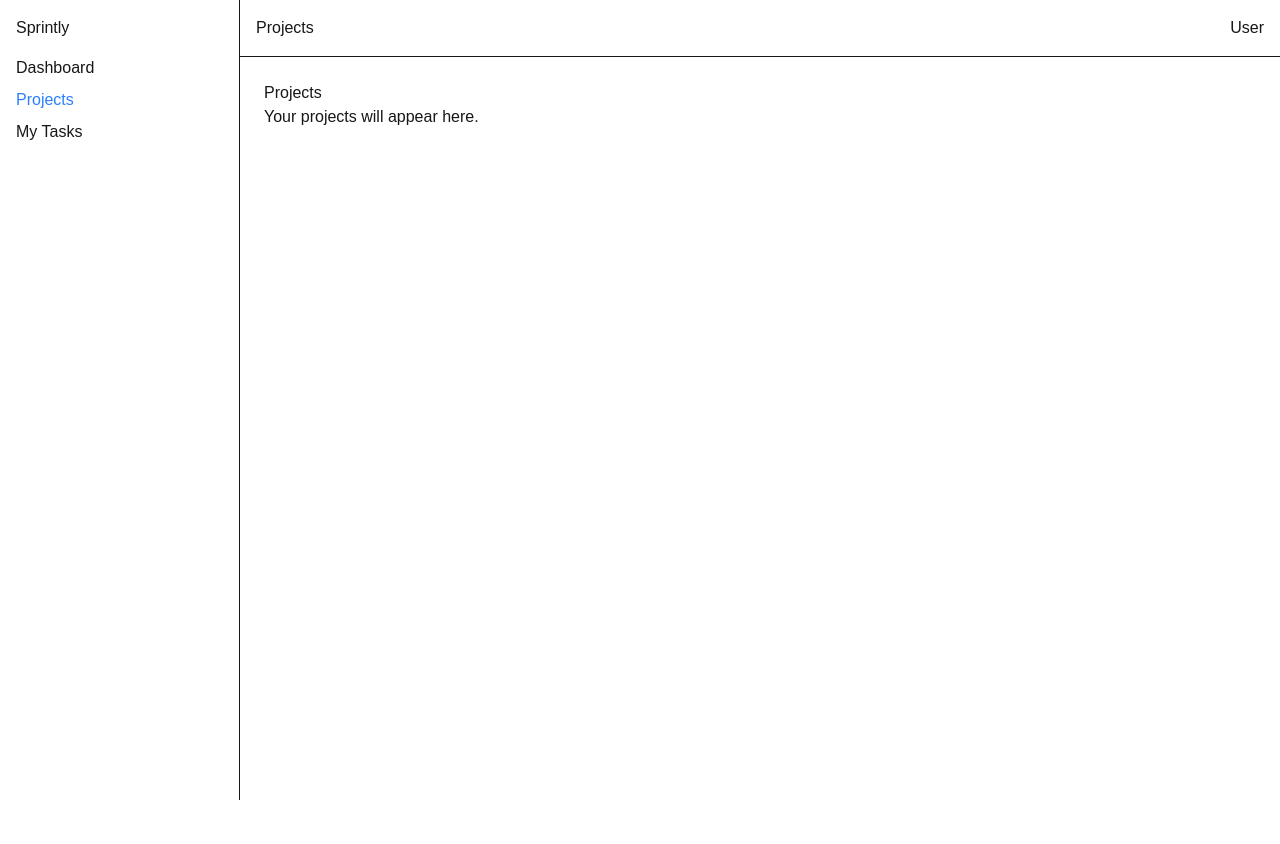
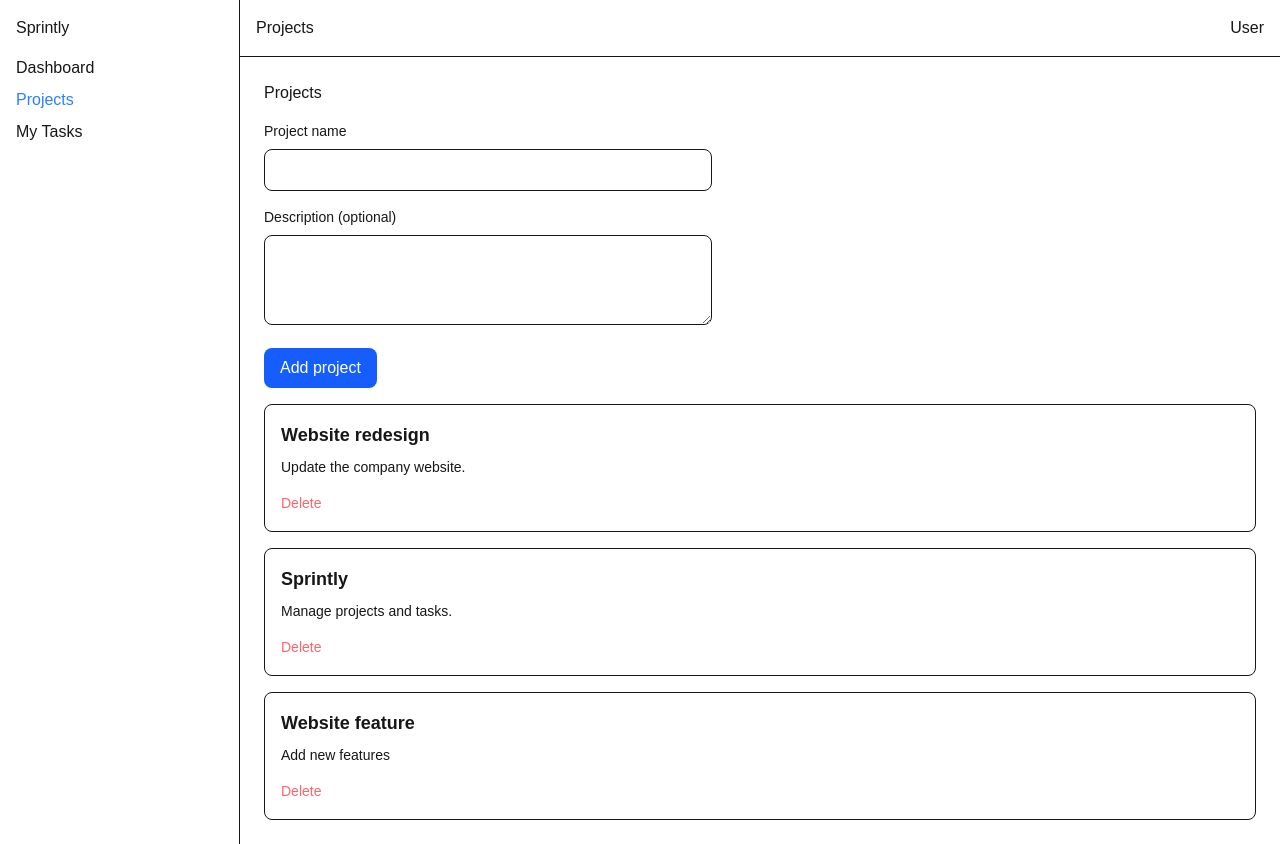
Before and after one commit to Delax3144/sprintly, a Next.js app: page /projects in a window 1280 px wide. Before the commit the page ends 800 px from the top, so only its background shows below. Built offline with nearby package versions, Linux system fonts and the light colour scheme.

Commit message:
feat: add project creation and deletion with form validation

```diff
--- a/app/(dashboard)/projects/page.tsx
+++ b/app/(dashboard)/projects/page.tsx
@@ -1,8 +1,124 @@
+"use client";
+
+import { useState, type FormEvent } from "react";
+import ProjectCard from "@/components/projects/ProjectCard";
+
+const initialProjects = [
+  {
+    id: "1",
+    title: "Website redesign",
+    description: "Update the company website.",
+  },
+  {
+    id: "2",
+    title: "Sprintly",
+    description: "Manage projects and tasks.",
+  },
+  {
+    id: "3",
+    title: "Website feature",
+    description: "Add new features"
+  }
+];
+
 export default function ProjectsPage() {
-  return (
-    <div>
-      <h1>Projects</h1>
-      <p>Your projects will appear here.</p>
-    </div>
-  );
+    const [projects, setProjects] = useState(initialProjects);
+    const [title, setTitle] = useState("");
+    const [description, setDescription] = useState("");
+    const [titleError, setTitleError] = useState("");
+
+    function handleAddProject(event: FormEvent<HTMLFormElement>) {
+        event.preventDefault();
+
+        const trimmedTitle = title.trim();
+        const trimmedDescription = description.trim();
+
+        if (trimmedTitle === "") {
+            setTitleError("Enter a project name.");
+            return;
+        }
+
+        setTitleError("");
+
+        const newProject = {
+            id: crypto.randomUUID(),
+            title: trimmedTitle,
+            description: trimmedDescription,
+        };
+
+        setProjects((currentProjects) => [
+            ...currentProjects,
+            newProject,
+        ]);
+        setTitle("");
+        setDescription("");
+    }
+
+    function handleDeleteProject(id: string) {
+        setProjects((currentProjects) =>
+            currentProjects.filter((project) => project.id !== id)
+        );
+    }
+
+    return (
+        <div>
+            <h1>Projects</h1>
+
+            <form
+                onSubmit={handleAddProject}
+                className="mt-4 flex max-w-md flex-col gap-4"
+            >
+                <label className="block">
+                    <span className="mb-2 block text-sm font-medium">
+                    Project name
+                    </span>
+
+                    <input
+                        type="text"
+                        value={title}
+                        onChange={(event) => setTitle(event.target.value)}
+                        className="w-full rounded-lg border px-3 py-2"
+                    />
+                    {titleError !== "" && (
+                        <p role="alert" className="mt-2 text-sm text-red-400">
+                            {titleError}
+                        </p>
+                    )}
+                </label>
+
+                <label className="block">
+                    <span className="mb-2 block text-sm font-medium">
+                        Description (optional)
+                    </span>
+
+                    <textarea
+                        rows={3}
+                        value={description}
+                        onChange={(event) => setDescription(event.target.value)}
+                        className="w-full resize-y rounded-lg border px-3 py-2"
+                    />
+                </label>
+
+                <button
+                    type="submit"
+                    className="self-start rounded-lg bg-blue-600 px-4 py-2 text-white transition-colors duration-200 hover:bg-blue-700"
+                >
+                    Add project
+                </button>
+            </form>
+
+            <div className="mt-4 grid gap-4">
+            {projects.length === 0
+            ?   <p>No projects yet</p>
+            :   projects.map((project) => (
+                    <ProjectCard
+                        key={project.id}
+                        title={project.title}
+                        description={project.description}
+                        onDelete={() => handleDeleteProject(project.id)}
+                    />
+                ))}
+            </div>
+        </div>
+    );
 }
--- /dev/null
+++ b/components/projects/ProjectCard.tsx
@@ -0,0 +1,21 @@
+type ProjectCardProps = {
+  title: string;
+  description: string;
+  onDelete: () => void;
+};
+
+export default function ProjectCard({title, description, onDelete}: ProjectCardProps) {
+    return (
+        <article className="rounded-lg border p-4">
+            <h2 className="text-lg font-semibold">{title}</h2>
+            <p className="mt-2 text-sm">{description}</p>
+            <button
+                type="button"
+                onClick={onDelete}
+                className="mt-4 text-sm text-red-400 transition-colors hover:text-red-300"
+                >
+                Delete
+            </button>
+        </article>
+    );
+}
```
